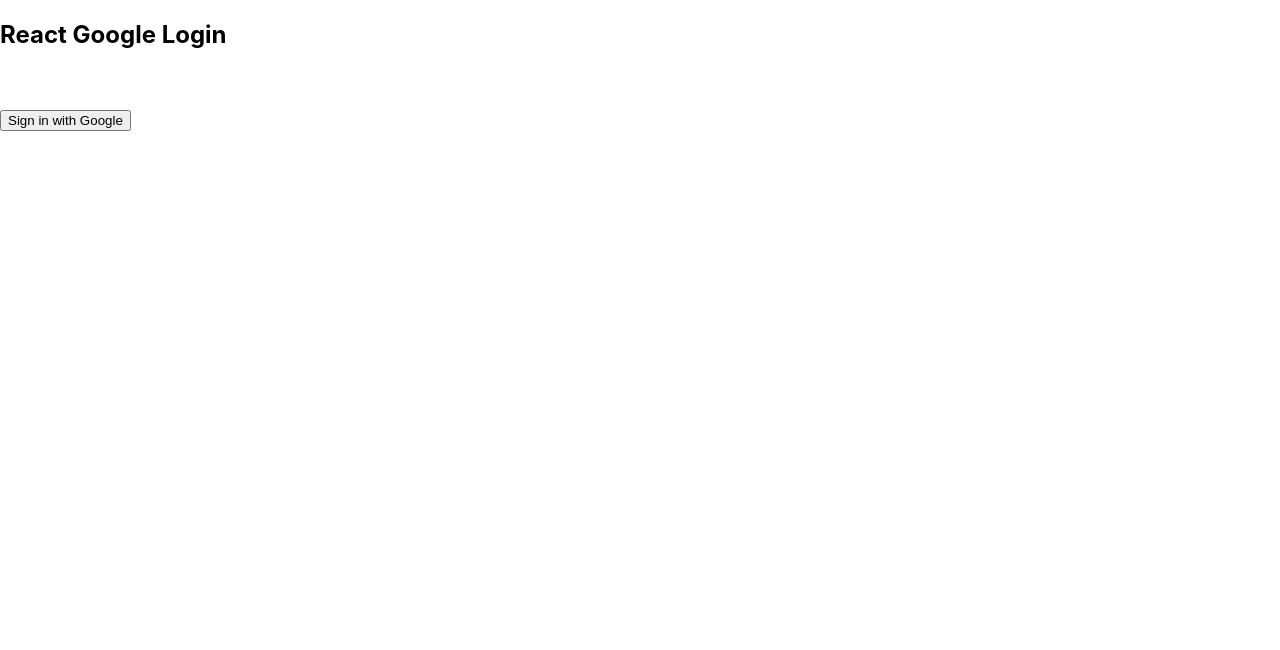
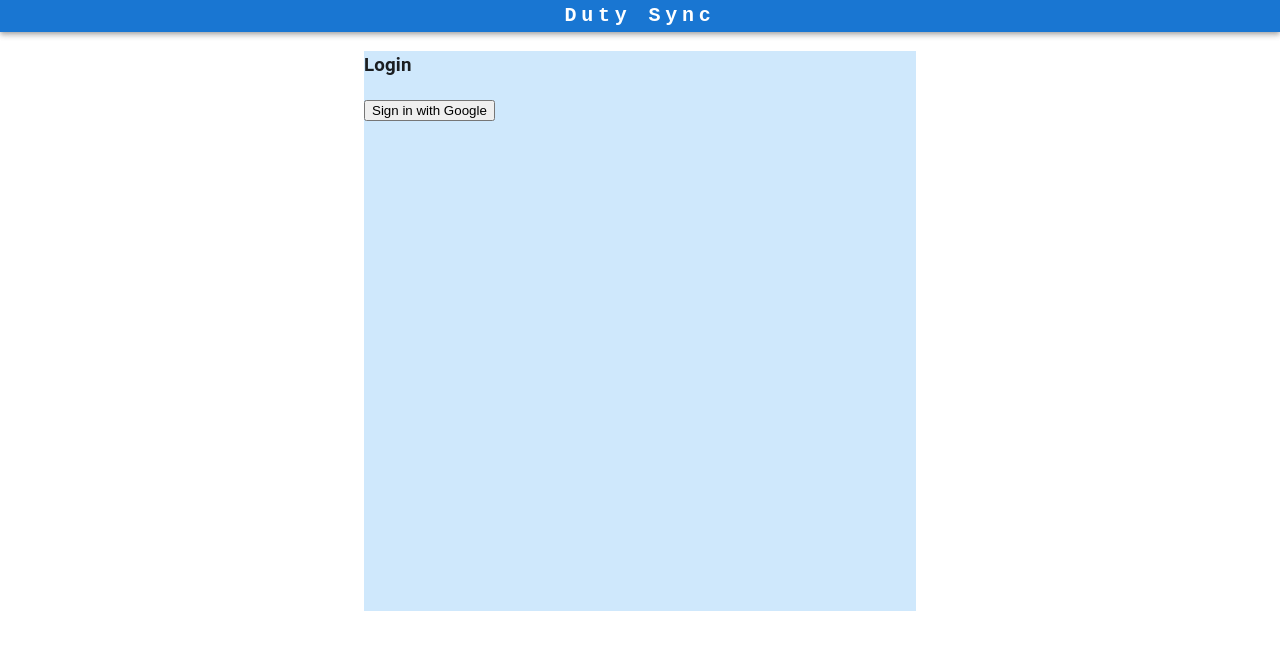
Before and after one commit to Ashutoshjadhav3311/DutySync, a React (Create React App) app: page / in a window 1280 px wide. Shown: the top 650 px of the page. Built offline with nearby package versions, Linux system fonts and the light colour scheme; no server answers.

Commit message:
Google Auth implemented

```diff
--- a/package.json
+++ b/package.json
@@ -3,6 +3,9 @@
   "version": "0.1.0",
   "private": true,
   "dependencies": {
+    "@emotion/react": "^11.11.3",
+    "@emotion/styled": "^11.11.0",
+    "@mui/material": "^5.15.10",
     "@react-oauth/google": "^0.12.1",
     "@testing-library/jest-dom": "^5.17.0",
     "@testing-library/react": "^13.4.0",
--- a/src/Login.js
+++ b/src/Login.js
@@ -2,6 +2,11 @@ import {googleLogout,GoogleLogin,useGoogleLogin  } from '@react-oauth/google';
 import { GoogleOAuthProvider } from '@react-oauth/google';
 import React, { useState, useEffect } from 'react';
 import axios from 'axios';
+import CssBaseline from '@mui/material/CssBaseline';
+import Box from '@mui/material/Box';
+import Container from '@mui/material/Container';
+import AppBar from '@mui/material/AppBar';
+import Typography from '@mui/material/Typography';
 function Login(){
 
     const [ user, setUser ] = useState([]);
@@ -22,6 +27,7 @@ function Login(){
                         }
                     })
                     .then((res) => {
+
                         setProfile(res.data);
                     })
                     .catch((err) => console.log(err));
@@ -35,13 +41,41 @@ function Login(){
         googleLogout();
         setProfile(null);
     };
+    const test = () => {
 
+        console.log(profile);};
     return (
        <div>
-            <h2>React Google Login</h2>
-            <br />
-            <br />
-            {profile ? (
+ <AppBar position="static">    <Typography
+            variant="h6"
+            noWrap
+            component="a"
+            href="#app-bar-with-responsive-menu"
+            sx={{
+              mr: 2,
+
+    justifyContent: 'center',
+
+              display: { xs: 'none', md: 'flex' },
+              fontFamily: 'monospace',
+              fontWeight: 700,
+              letterSpacing: '.3rem',
+              color: 'inherit',
+              textDecoration: 'none',
+              textAlign: 'center',
+              width: '100%'
+            }}
+          >
+            Duty Sync
+          </Typography>
+</AppBar>
+            <CssBaseline />
+      <Container maxWidth="sm">
+        <Box component="section" sx={{ bgcolor: '#cfe8fc', height: '70vh',justifyContent: 'center' }} >
+
+
+           <h3>Login </h3>
+        {profile ? (
                 <div>
                     <img src={profile.picture} alt="user image" />
                     <h3>User Logged in</h3>
@@ -53,7 +87,9 @@ function Login(){
                 </div>
             ) : (
                 <button onClick={() => login()}>Sign in with Google  </button>
-            )}
+            )}</Box>
+      </Container>
+
         </div>
     );
 
```
Also changed, not shown: 1 other file (tests, documents, lock files or other folders).
